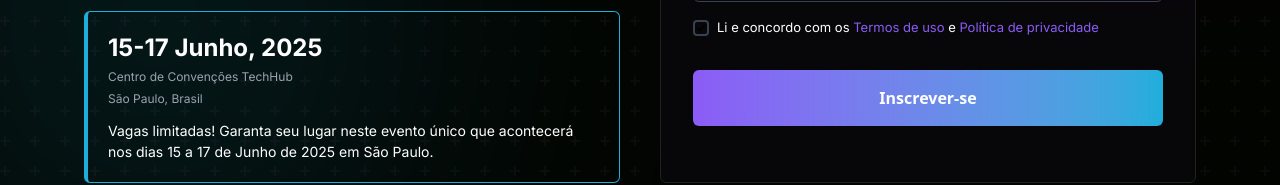
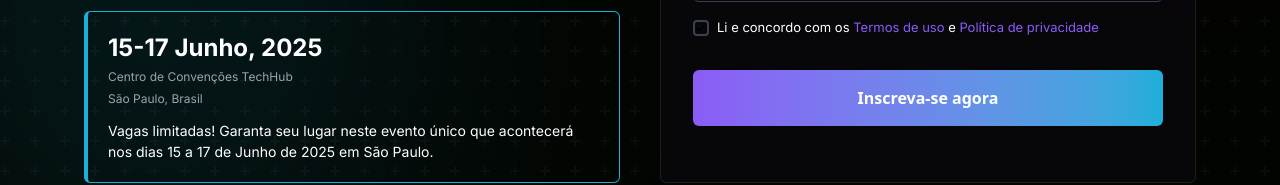
Before and after one commit to davidpamplonna/techsummit, a Next.js app: page / in a window 1280 px wide. Shown: the part 644-829 px from the top of the page. Built offline with nearby package versions, Linux system fonts and the light colour scheme.

Commit message:
projeto finalizado

```diff
--- a/src/components/inputform.tsx
+++ b/src/components/inputform.tsx
@@ -250,7 +250,7 @@ export function InputForm() {
           type="submit"
           className="mt-4 bg-gradient-to-r from-secondary-purple to-primary-blue text-white font-semibold py-4 px-4 rounded-md hover:opacity-90 transition-opacity duration-300 cursor-pointer"
         >
-            {isSubmitting ? "Enviando..." : "Inscrever-se"}
+            {isSubmitting ? "Enviando..." : "Inscreva-se agora"}
         </button>
       </form>
     </div>
```
